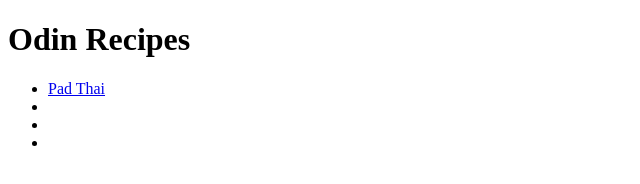
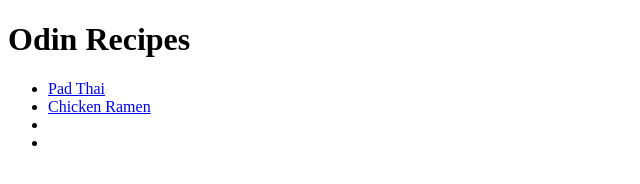
Before and after one commit to v0rux/odin-recipes, a plain HTML site: page index.html in a window 1280 px wide. Shown: the whole page, without its empty margins (0-640 px from the left). Drawn offline with Linux system fonts and the light colour scheme.

Commit message:
added recipes

```diff
--- a/index.html
+++ b/index.html
@@ -10,7 +10,7 @@
     <h1>Odin Recipes</h1>
     <ul>
     <li><a href="recipes/Pad Thai.html">Pad Thai</a></li>
-    <li></li>
+    <li><a href="recipes/chicken-ramen.html">Chicken Ramen</a></li>
     <li></li>
     <li></li>
 
```
